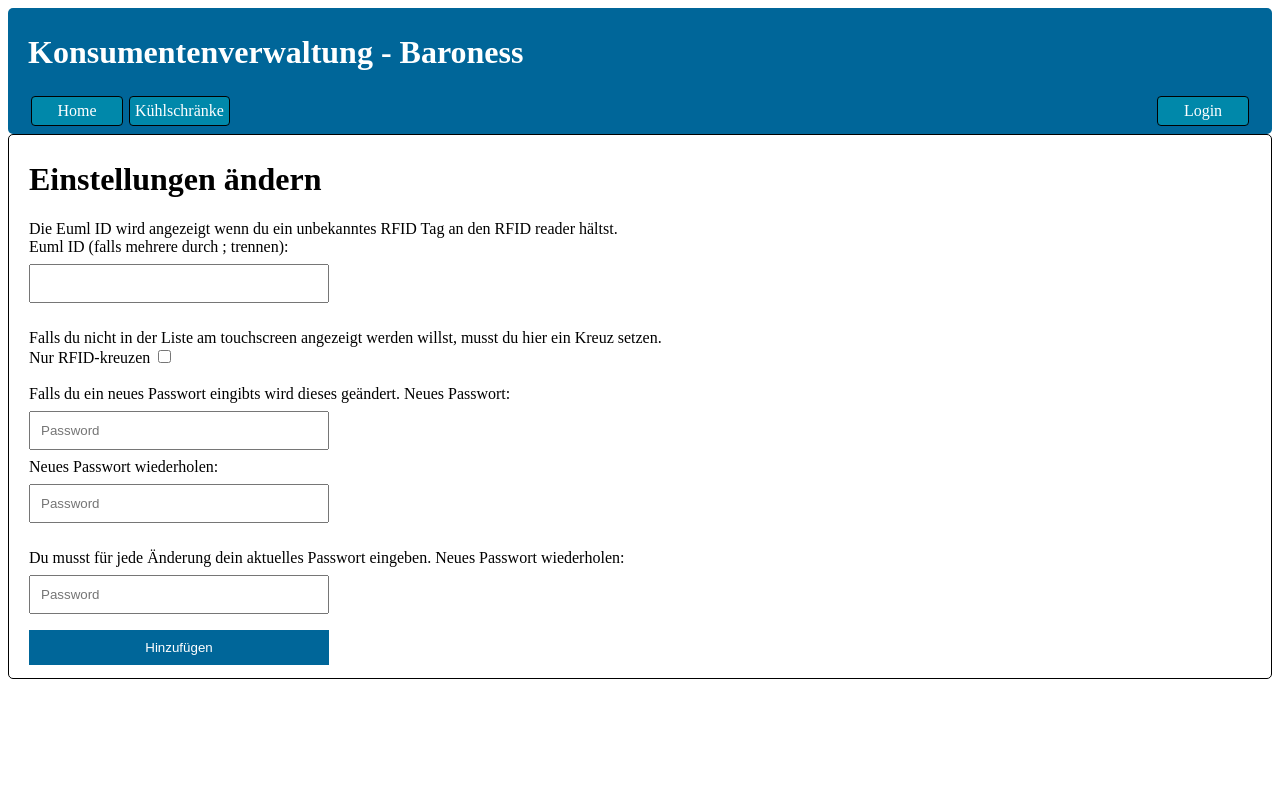
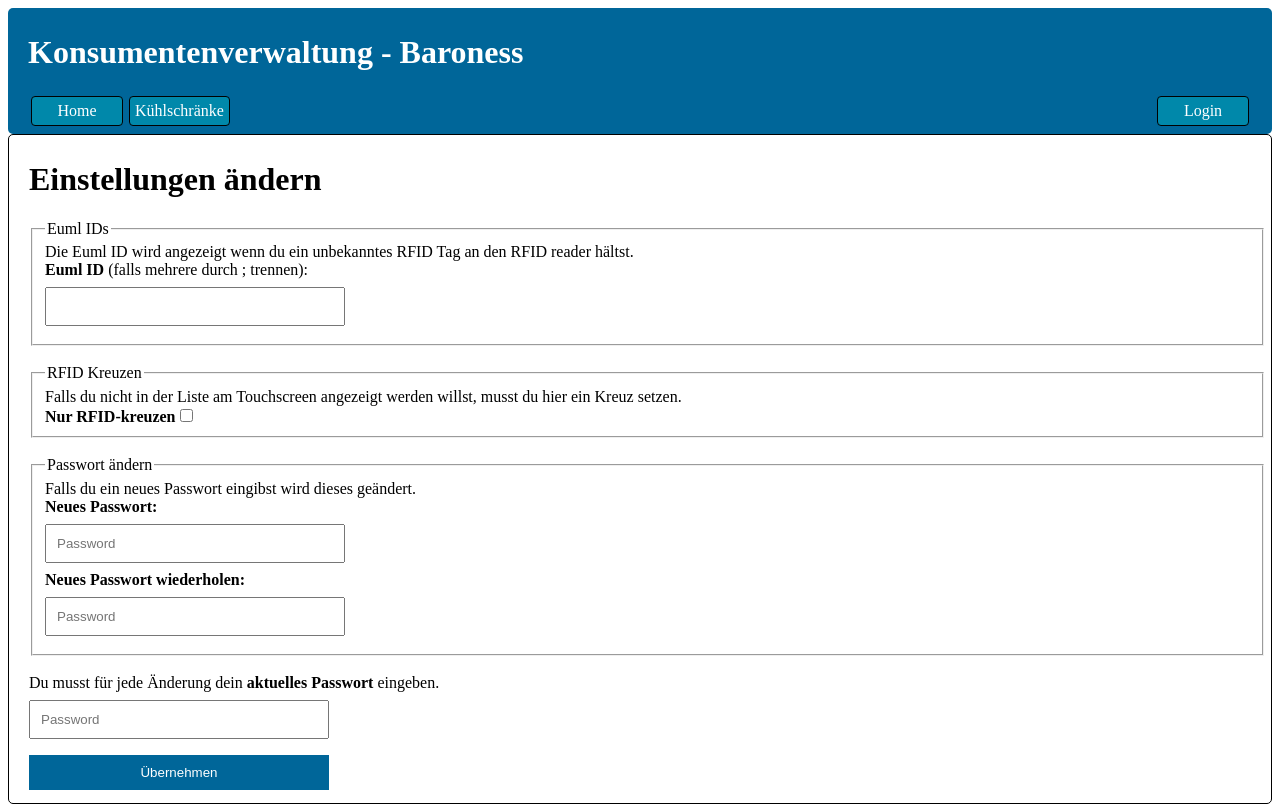
Before and after one commit to ulrichknecht/baroness, a Flask app: page /selfmanagement in a window 1280 px wide. Before the commit the page ends 679 px from the top, so only its background shows below. Run offline with Flask 2, Linux system fonts and the light colour scheme; the visitor is signed in with stand-in values (Sample User, id 1); data comes from the database, SQL or seed files in the repository; parts of the project's set-up code (start-up, migrations or seed data) failed here and were passed over.

Commit message:
changed various html templates to include notification boxes, spelling

```diff
--- a/app/static/style.css
+++ b/app/static/style.css
@@ -16,6 +16,26 @@ div.tops { background-color:#006699;
 
 /* NOTICE WHEN USER IS LOGGED IN */
 div.loggedin { background-color:#009966;
+                color:white;
+                padding:5px;
+                padding-left:20px;
+                overflow:hidden;
+                border-radius:5px;
+                border:0px solid black;
+}
+
+/* NOTICE WHEN SOMETHING BAD HAPPENEND */
+div.somethingbad { background-color:#996600;
+                color:white;
+                padding:5px;
+                padding-left:20px;
+                overflow:hidden;
+                border-radius:5px;
+                border:0px solid black;
+}
+
+/* NOTICE WHEN USER IS LOGGED IN */
+div.somethinggood { background-color:#009966;
                 color:white;
                 padding:5px;
                 padding-left:20px;
--- a/app/templates/billing.html
+++ b/app/templates/billing.html
@@ -2,7 +2,7 @@
 {% set title = "Rechnungen versenden" %}
 {% block content %}
 	{% if success %}
-		<p>{{ success }}</p>
+		<div class="somethinggood">{{ success }}</div>
 	{% endif %}
 	<h1>Abrechnung</h1>
 	<p>An alle User Rechnungen <a href="/billing/send_all_bills"> versenden</a>.</p>
--- a/app/templates/billing_personal.html
+++ b/app/templates/billing_personal.html
@@ -2,7 +2,7 @@
 {% set title = "Persönliche Rechnung versenden" %}
 {% block content %}
 	{% if success %}
-		<p>{{ success }}</p>
+		<div class="somethinggood">{{ success }}</div>
 	{% endif %}
 	<h1>Rechnung an {{user_to_bill.longname}} verschicken</h1>
 	<form name="billing" method="post" action="/billing/send_personal_bill/{{user_to_bill.name}}">
--- a/app/templates/consume.html
+++ b/app/templates/consume.html
@@ -3,11 +3,11 @@
 {% block content %}
 	<h1> Konsumieren </h1>
 	{% if message %}
-		<div class="loggedin"> {{ message }} </div>
+		<div class="somethinggood"> {{ message }} </div>
 	{% endif %}
 	<div>
 		{% if user.isblack %}
-			Sorry, du bist geschwärzt!
+			<div class="somethingbad">Sorry, du bist geschwärzt!</div>
 		{% else %}
 			<h2>Möchtest du etwas konsumieren?</h2>
 			{% for product in products %}
--- a/app/templates/login.html
+++ b/app/templates/login.html
@@ -3,7 +3,7 @@
 {% block content %}
 	<h1> Login </h1>
 	{% if error %}
-		<p>{{ error }}</p>
+		<div class="somethingbad">{{ error }}</div>
 	{% endif %}
 	<form name="login" method="post" action="/login">
 		Username:<br><input type="text" name=username required placeholder="Username"><br>
--- a/app/templates/manage_beverages_add.html
+++ b/app/templates/manage_beverages_add.html
@@ -3,12 +3,11 @@
 {% block content %}
 	<h1>Konsumat hinzufügen</h1>
 	{% if error %}
-		<p>Fehler: {{ error }}</p>
+		<div class="somethingbad">Fehler: {{ error }}</div>
 	{% endif %}
 	{% if success %}
-		<p>{{ success }}</p>
+		<div class="somethinggood">{{ success }}</div>
 	{% endif %}
-	<p> TODO: many </p>
 	<form name="user" method="post" action="/manage_beverages/add" enctype="multipart/form-data">
 		Produktname:<br><input type="text" name="name" required><br>
 		Preis:<br><input type="number" name="price" step="any" required value="0.0" /> € <br>
--- a/app/templates/manage_beverages_edit.html
+++ b/app/templates/manage_beverages_edit.html
@@ -3,10 +3,10 @@
 {% block content %}
 	<h1>Konsumat {{product_to_edit.name}} bearbeiten</h1>
 	{% if error %}
-		<p>Fehler: {{ error }}</p>
+		<div class="somethingbad">Fehler: {{ error }}</div>
 	{% else %}
 	{% if success %}
-		<p>{{ success }}</p>
+		<div class="somethinggood">{{ success }}</div>
 	{% endif %}
 	<form name="product" method="post" action="/manage_beverages/edit" enctype="multipart/form-data">
 		ProduktID:<br><input type="text" name="id" required value="{{product_to_edit.id}}" readonly="readonly" /> <br>
--- a/app/templates/manage_users_add.html
+++ b/app/templates/manage_users_add.html
@@ -3,12 +3,11 @@
 {% block content %}
 	<h1>Konsumentin hinzufügen</h1>
 	{% if error %}
-		<p>Fehler: {{ error }}</p>
+		<div class="somethingbad">Fehler: {{ error }}</div>
 	{% endif %}
 	{% if success %}
-		<p>{{ success }}</p>
+		<div class="somethinggood">{{ success }}</div>
 	{% endif %}
-	<p> TODO: many </p>
 	<form name="user" method="post" action="/manage_users/add">
 		Username:<br><input type="text" name=username required placeholder="Username"><br>
 		Passwort:<br><input type="password" name=password1 required placeholder="Password"><br>
--- a/app/templates/manage_users_edit.html
+++ b/app/templates/manage_users_edit.html
@@ -3,10 +3,10 @@
 {% block content %}
 	<h1>Konsumentin {{user_to_edit.name}} bearbeiten</h1>
 	{% if error %}
-		<p>Fehler: {{ error }}</p>
+		<div class="somethingbad">Fehler: {{ error }}</div>
 	{% else %}
 	{% if success %}
-		<p>{{ success }}</p>
+		<div class="somethinggood">{{ success }}</div>
 	{% endif %}
 	<form name="user" method="post" action="/manage_users/edit">
 		Userid:<br><input type="text" name="id" required value="{{user_to_edit.id}}" readonly="readonly" /> <br>
--- a/app/templates/not_baron.html
+++ b/app/templates/not_baron.html
@@ -2,5 +2,5 @@
 {% set title = "Fehler 401" %}
 {% block content %}
 	<h1> Fehler 401 </h1>
-	<p>Du musst Baron sein um auf diese Seite zugreifen zu könnnen.</p>
+	<div class="somethingbad">Du musst Baron sein um auf diese Seite zugreifen zu könnnen.</div>
 {% endblock %}
--- a/app/templates/not_logged_in.html
+++ b/app/templates/not_logged_in.html
@@ -2,5 +2,5 @@
 {% set title = "Fehler 401" %}
 {% block content %}
 	<h1> Fehler 401 </h1>
-	<p>Du musst eingeloggt sein um auf diese Seite zugerreifen zu können.</p>
+	<div class="somethingbad">Du musst eingeloggt sein um auf diese Seite zugerreifen zu können.</div>
 {% endblock %}
--- a/app/templates/selfmanagement.html
+++ b/app/templates/selfmanagement.html
@@ -3,22 +3,28 @@
 {% block content %}
 	<h1> Einstellungen ändern </h1>
 		{% if success %}
-		<p>{{ success }}</p>
+                <div class="somethinggood"> {{ success }} </div>
 		{% endif %}
 	<form name="user" method="post" action="/selfmanagement">
+                <fieldset><legend>Euml IDs</legend>
 		Die Euml ID wird angezeigt wenn du ein unbekanntes RFID Tag an den RFID reader hältst.
-		<br>Euml ID (falls mehrere durch ; trennen):<br><input type="text" name=rfid_id value="{{ user.rfid_id }}"><br>
-		<br>
-		Falls du nicht in der Liste am touchscreen angezeigt werden willst, musst du hier ein Kreuz setzen.
-		<br>Nur RFID-kreuzen <input type="checkbox" name="onlyrfid" {% if user.onlyrfid %} checked {% endif %} /><br>
+		<br><b>Euml ID</b> (falls mehrere durch ; trennen):<br><input type="text" name=rfid_id value="{{ user.rfid_id }}"><br>
+		</fieldset>
 
-		<br>
-		Falls du ein neues Passwort eingibts wird dieses geändert.
-		Neues Passwort:<br><input type="password" name=password1 placeholder="Password"><br>
-		Neues Passwort wiederholen:<br><input type="password" name=password2 placeholder="Password"><br>
-		<br>
-		Du musst für jede Änderung dein aktuelles Passwort eingeben.
-		Neues Passwort wiederholen:<br><input type="password" name=password_old required placeholder="Password"><br>
-		<input type="submit" value="Hinzufügen">
+		<br><fieldset><legend>RFID Kreuzen</legend>
+		Falls du nicht in der Liste am Touchscreen angezeigt werden willst, musst du hier ein Kreuz setzen.
+		<br><b>Nur RFID-kreuzen</b><input type="checkbox" name="onlyrfid" {% if user.onlyrfid %} checked {% endif %} /><br>
+                </fieldset>
+
+		<br><fieldset><legend>Passwort ändern</legend>
+		Falls du ein neues Passwort eingibst wird dieses geändert.<br>
+		<b>Neues Passwort:</b><br><input type="password" name=password1 placeholder="Password"><br>
+		<b>Neues Passwort wiederholen:</b><br><input type="password" name=password2 placeholder="Password"><br>
+		</fieldset>
+
+                <br>
+		Du musst für jede Änderung dein <b>aktuelles Passwort</b> eingeben.
+		<br><input type="password" name=password_old required placeholder="Password"><br>
+		<input type="submit" value="Übernehmen">
 	</form>
 {% endblock %}
```
Also changed, not shown: app/templates/billing_mass_mail.html (+1 -7 lines).
